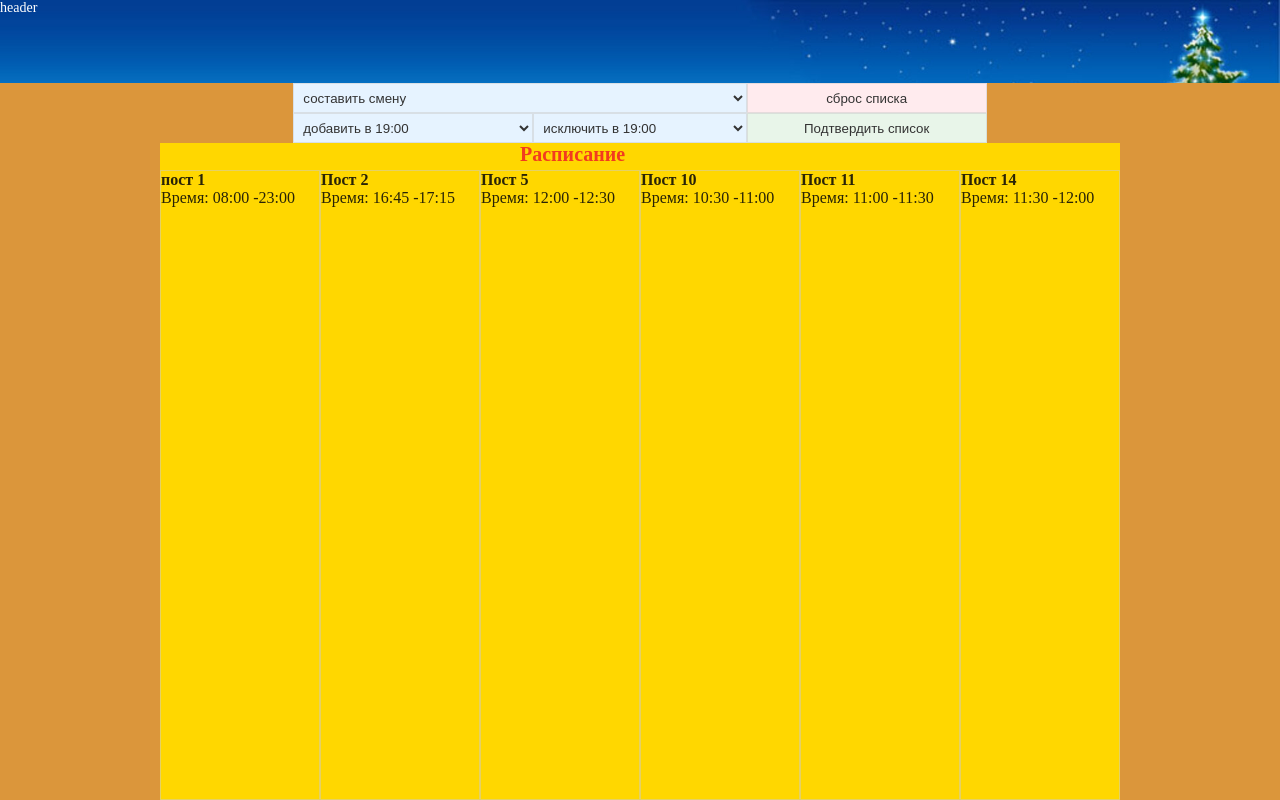
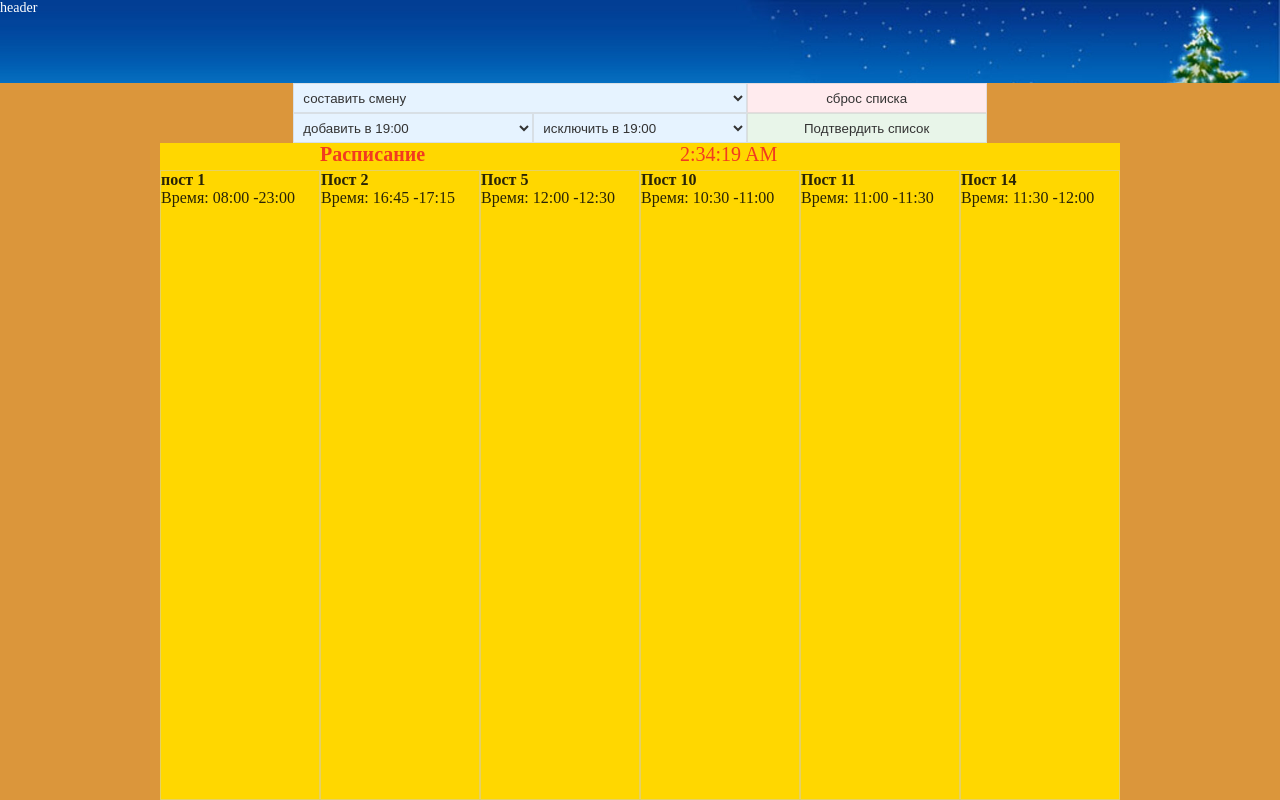
Before and after one commit to loginVeb/pwaturbo, a Next.js app: page / in a window 1280 px wide. Built offline with nearby package versions, Linux system fonts and the light colour scheme.

Commit message:
ref rab add time

```diff
--- a/app/components/table.jsx
+++ b/app/components/table.jsx
@@ -17,16 +17,38 @@ function Table({ styles }) {
   const [selectedGuards, setSelectedGuards] = useState([]);
   const [schedule, setSchedule] = useState({});
   const [guardStatus, setGuardStatus] = useState({});
+  const [isConfirmed, setIsConfirmed] = useState(false);
 
   useEffect(() => {
     const savedGuards = localStorage.getItem('selectedGuards');
     const savedSchedule = localStorage.getItem('schedule');
     const savedStatus = localStorage.getItem('guardStatus');
+    const savedConfirmation = localStorage.getItem('isConfirmed');
 
     if (savedGuards) setSelectedGuards(JSON.parse(savedGuards));
     if (savedSchedule) setSchedule(JSON.parse(savedSchedule));
     if (savedStatus) setGuardStatus(JSON.parse(savedStatus));
+    if (savedConfirmation) setIsConfirmed(JSON.parse(savedConfirmation));
   }, []);
+
+  useEffect(() => {
+    if (isConfirmed) {
+      calculateTimeStatus(); // Первоначальная проверка
+
+      const checkTime = () => {
+        const now = new Date();
+        const minutes = now.getMinutes();
+
+        // Проверяем только в :00 и :30 минут каждого часа
+        if (minutes === 0 || minutes === 30) {
+          calculateTimeStatus();
+        }
+      };
+
+      const interval = setInterval(checkTime, 60000); // Проверяем каждую минуту, но обновляем только в :00 и :30
+      return () => clearInterval(interval);
+    }
+  }, [isConfirmed]);
 
   useEffect(() => {
     localStorage.setItem('selectedGuards', JSON.stringify(selectedGuards));
@@ -40,19 +62,25 @@ function Table({ styles }) {
     localStorage.setItem('guardStatus', JSON.stringify(guardStatus));
   }, [guardStatus]);
 
+  useEffect(() => {
+    localStorage.setItem('isConfirmed', JSON.stringify(isConfirmed));
+  }, [isConfirmed]);
+
   const handleAddGuard = useCallback((guardName) => {
-    if (!selectedGuards.includes(guardName)) {
+    if (!selectedGuards.includes(guardName) && !isConfirmed) {
       setSelectedGuards([...selectedGuards, guardName]);
     }
-  }, [selectedGuards]);
+  }, [selectedGuards, isConfirmed]);
 
   const handleReset = () => {
     setSelectedGuards([]);
     setSchedule({});
     setGuardStatus({});
+    setIsConfirmed(false);
     localStorage.removeItem('selectedGuards');
     localStorage.removeItem('schedule');
     localStorage.removeItem('guardStatus');
+    localStorage.removeItem('isConfirmed');
   };
 
   const calculateTimeStatus = () => {
@@ -105,6 +133,7 @@ function Table({ styles }) {
 
   const handleConfirm = () => {
     calculateTimeStatus();
+    setIsConfirmed(true);
   };
 
   useEffect(() => {
@@ -161,9 +190,23 @@ function Table({ styles }) {
     setSchedule({ ...newSchedule, guardShifts, guardHours });
   };
 
+const [currentTime, setCurrentTime] = useState(new Date().toLocaleTimeString());
+
+  useEffect(() => {
+    const timer = setInterval(() => {
+      setCurrentTime(new Date().toLocaleTimeString());
+    }, 1000);
+
+    return () => clearInterval(timer);
+  }, []);
+
   return (
     <div className={styles.table}>
-      <select className={styles.field} onChange={(e) => handleAddGuard(e.target.value)}>
+      <select
+        className={styles.field}
+        onChange={(e) => handleAddGuard(e.target.value)}
+        disabled={isConfirmed}
+      >
         <option value="">составить смену</option>
         {guardNames.filter(name => !selectedGuards.includes(name)).map((guardName) => (
           <option key={guardName} value={guardName}>
@@ -180,7 +223,7 @@ function Table({ styles }) {
         <option value="">исключить в 19:00</option>
       </select>
 
-      <button className={styles.confirmButton} onClick={handleConfirm}>
+      <button className={styles.confirmButton} onClick={handleConfirm} disabled={isConfirmed}>
         Подтвердить список
       </button>
 
@@ -190,6 +233,7 @@ function Table({ styles }) {
 
       <div className={styles.dvList}>
         <h3 className={styles.h3}>Расписание</h3>
+        <div className={styles.time}>{currentTime}</div>
         {Object.keys(posts).map(postId => (
           <div key={postId} className={`${styles.postIdAll} ${styles[`postId${postId}`]}`}>
             <h4>{schedule[postId]?.name}</h4>
--- a/app/page.module.css
+++ b/app/page.module.css
@@ -16,6 +16,14 @@
   display: inline-block;
   margin-left: 4px;
 }
+
+.field:disabled {
+  background-color: #cccccc;
+  cursor: not-allowed;
+  opacity: 0.7;
+}
+
+
 
 
 .clientPwa {
@@ -161,9 +169,14 @@
 }
 
 .h3{
-  grid-area: 1/10/2/15;
+  grid-area: 1/5/2/13;
   color: #f02424de;
   font-size: 20px;
+}
+.time{
+  grid-area: 1/14/2/20;
+  font-size: 20px;
+  color: #f02424de;
 }
 
 .postIdAll {
```
